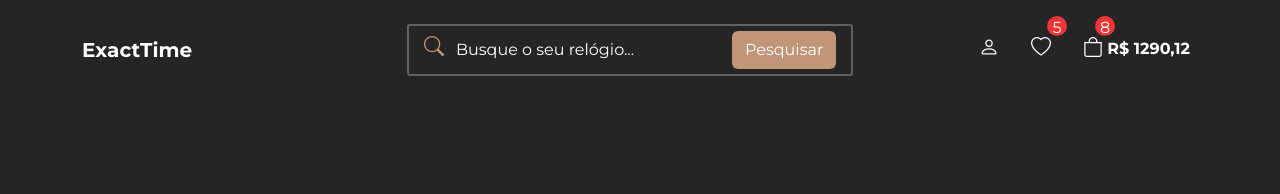
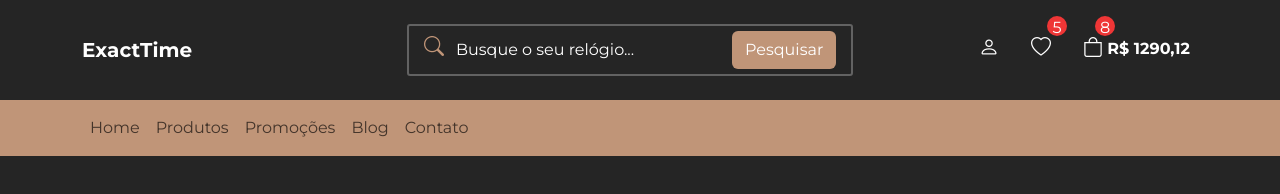
Before and after one commit to emersonthiago168/bootstrap, a plain HTML site: page 10_exacttime/index.html in a window 1280 px wide. Drawn offline with nearby package versions, Linux system fonts and the light colour scheme.

Commit message:
navbar inferior

```diff
--- a/10_exacttime/index.html
+++ b/10_exacttime/index.html
@@ -62,6 +62,32 @@
             </div>
         </div>
     </nav>
+    <!-- BOTTOM NAVBAR -->
+    <nav class="navbar navbar-expand-lg secondary-bg-color p-2" id="bottom-navbar-container">
+        <div class="container">
+            <button class="navbar-toggler" type="button" data-bs-toggle="collapse" data-bs-target="#bottom-navbar" aria-controls="bottom-navbar" aria-expanded="false" aria-label="Toggler Navigation">
+                <i class="bi bi-list"></i>
+            </button>
+            <ul class="navbar-nav mb-2 mb-lg-0 collapse navbar-collapse" id="bottom-navbar">
+                <li class="nav-item">
+                    <a href="#" class="nav-link">Home</a>
+                </li>
+                <li class="nav-item">
+                    <a href="#" class="nav-link">Produtos</a>
+                </li>
+                <li class="nav-item">
+                    <a href="#" class="nav-link">Promoções</a>
+                </li>
+                <li class="nav-item">
+                    <a href="#" class="nav-link">Blog</a>
+                </li>
+                <li class="nav-item">
+                    <a href="#" class="nav-link">Contato</a>
+                </li>
+            </ul>
+        </div>
+    </nav>
+    <!-- FIM NAVBAR -->
 </body>
 
 </html>
```
